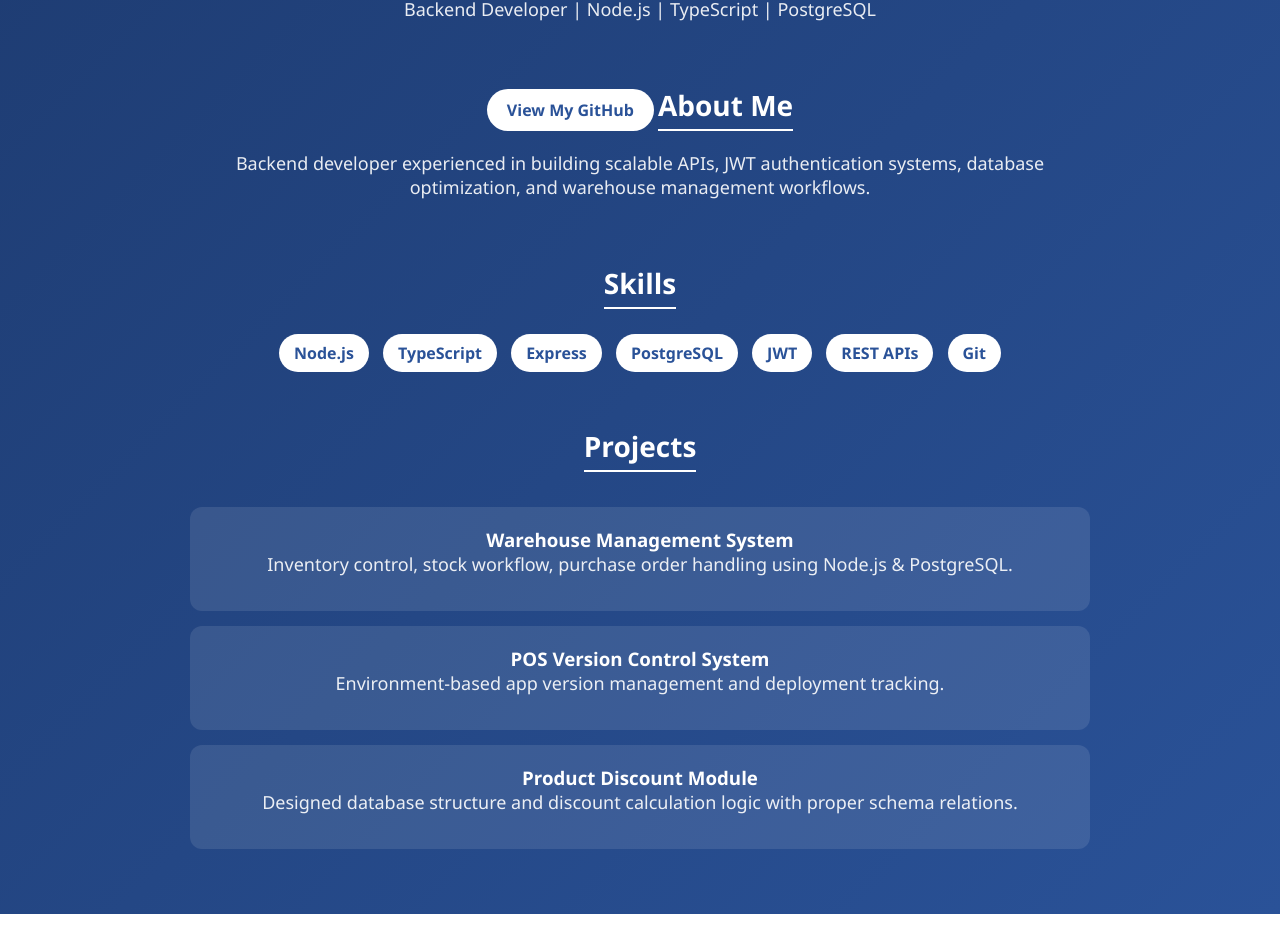
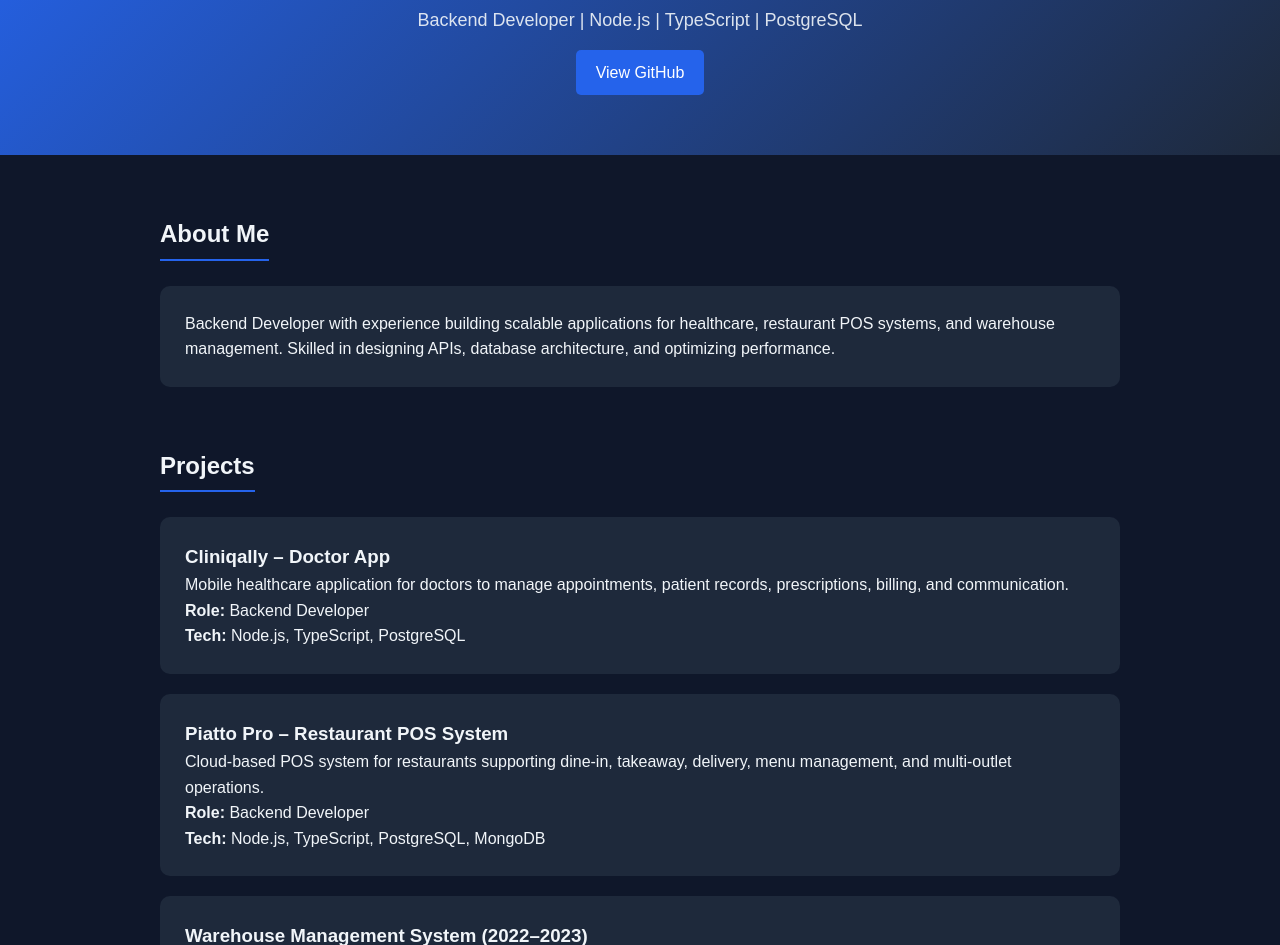
Before and after one commit to AiswaryaSajan/portfolio, a plain HTML site: page index.html in a window 1280 px wide. Shown: the part 128-1073 px from the top of the page. Before the commit the page ends 1042 px from the top, so only its background shows below. Drawn offline with Linux system fonts and the light colour scheme.

Commit message:
Update index.html

```diff
--- a/index.html
+++ b/index.html
@@ -10,132 +10,178 @@
       margin: 0;
       padding: 0;
       box-sizing: border-box;
-      font-family: 'Segoe UI', sans-serif;
     }
 
     body {
-      background: linear-gradient(135deg, #1e3c72, #2a5298);
-      color: white;
-      text-align: center;
-      padding: 50px 20px;
+      font-family: Arial, sans-serif;
+      background: #0f172a;
+      color: #f1f5f9;
+      line-height: 1.6;
     }
 
-    .container {
-      max-width: 900px;
-      margin: auto;
+    header {
+      text-align: center;
+      padding: 60px 20px;
+      background: linear-gradient(135deg, #2563eb, #1e293b);
     }
 
-    h1 {
-      font-size: 48px;
+    header h1 {
+      font-size: 40px;
       margin-bottom: 10px;
     }
 
+    header p {
+      font-size: 18px;
+      opacity: 0.9;
+    }
+
+    section {
+      max-width: 1000px;
+      margin: 60px auto;
+      padding: 0 20px;
+    }
+
     h2 {
-      margin-top: 50px;
-      margin-bottom: 20px;
-      font-size: 28px;
-      border-bottom: 2px solid white;
+      margin-bottom: 25px;
+      border-bottom: 2px solid #2563eb;
       display: inline-block;
       padding-bottom: 5px;
     }
 
-    p {
-      font-size: 18px;
-      margin-bottom: 15px;
-      opacity: 0.9;
+    .card {
+      background: #1e293b;
+      padding: 25px;
+      border-radius: 10px;
+      margin-bottom: 20px;
+      transition: transform 0.3s ease;
+    }
+
+    .card:hover {
+      transform: translateY(-5px);
     }
 
     .skills span {
       display: inline-block;
-      background: white;
-      color: #2a5298;
-      padding: 8px 15px;
+      background: #2563eb;
+      padding: 8px 14px;
       border-radius: 20px;
       margin: 5px;
-      font-weight: bold;
+      font-size: 14px;
     }
 
-    .card {
-      background: rgba(255,255,255,0.1);
-      padding: 20px;
-      border-radius: 12px;
-      margin: 15px 0;
-      transition: 0.3s;
-    }
-
-    .card:hover {
-      transform: scale(1.05);
-      background: rgba(255,255,255,0.2);
+    footer {
+      text-align: center;
+      padding: 30px;
+      background: #1e293b;
+      margin-top: 50px;
     }
 
     a {
-      color: yellow;
+      color: #60a5fa;
       text-decoration: none;
-      font-weight: bold;
+    }
+
+    a:hover {
+      text-decoration: underline;
     }
 
     .btn {
       display: inline-block;
-      margin-top: 20px;
+      margin-top: 15px;
       padding: 10px 20px;
-      background: white;
-      color: #2a5298;
-      border-radius: 25px;
+      background: #2563eb;
+      border-radius: 5px;
+      color: white;
       text-decoration: none;
-      font-weight: bold;
     }
 
     .btn:hover {
-      background: yellow;
+      background: #1d4ed8;
     }
-
   </style>
 </head>
 
 <body>
 
-  <div class="container">
-    <h1>Hi, I'm Aiswarya 👋</h1>
+  <header>
+    <h1>Aiswarya Sajan</h1>
     <p>Backend Developer | Node.js | TypeScript | PostgreSQL</p>
+    <a href="https://github.com/aiswaryasajan" class="btn" target="_blank">View GitHub</a>
+  </header>
 
-    <a href="https://github.com/AiswaryaSajan" class="btn">View My GitHub</a>
+  <section>
+    <h2>About Me</h2>
+    <div class="card">
+      <p>
+        Backend Developer with experience building scalable applications
+        for healthcare, restaurant POS systems, and warehouse management.
+        Skilled in designing APIs, database architecture, and optimizing performance.
+      </p>
+    </div>
+  </section>
 
-    <h2>About Me</h2>
-    <p>
-      Backend developer experienced in building scalable APIs,
-      JWT authentication systems, database optimization,
-      and warehouse management workflows.
-    </p>
+  <section>
+    <h2>Projects</h2>
 
+    <div class="card">
+      <h3>Cliniqally – Doctor App</h3>
+      <p>
+        Mobile healthcare application for doctors to manage appointments,
+        patient records, prescriptions, billing, and communication.
+      </p>
+      <p><strong>Role:</strong> Backend Developer</p>
+      <p><strong>Tech:</strong> Node.js, TypeScript, PostgreSQL</p>
+    </div>
+
+    <div class="card">
+      <h3>Piatto Pro – Restaurant POS System</h3>
+      <p>
+        Cloud-based POS system for restaurants supporting dine-in,
+        takeaway, delivery, menu management, and multi-outlet operations.
+      </p>
+      <p><strong>Role:</strong> Backend Developer</p>
+      <p><strong>Tech:</strong> Node.js, TypeScript, PostgreSQL, MongoDB</p>
+    </div>
+
+    <div class="card">
+      <h3>Warehouse Management System (2022–2023)</h3>
+      <p>
+        Web application for managing warehouse operations including
+        inventory tracking, stock management, and reporting.
+      </p>
+      <p><strong>Role:</strong> Backend Developer</p>
+      <p><strong>Tech:</strong> NestJS, TypeScript, PostgreSQL, MongoDB</p>
+    </div>
+
+  </section>
+
+  <section>
     <h2>Skills</h2>
     <div class="skills">
       <span>Node.js</span>
       <span>TypeScript</span>
-      <span>Express</span>
+      <span>NestJS</span>
       <span>PostgreSQL</span>
-      <span>JWT</span>
+      <span>MongoDB</span>
+      <span>Express.js</span>
       <span>REST APIs</span>
+      <span>JWT Authentication</span>
       <span>Git</span>
     </div>
+  </section>
 
-    <h2>Projects</h2>
+  <section>
+    <h2>Contact</h2>
+    <div class="card">
+      <p>Email: your-email@example.com</p>
+      <p>GitHub: <a href="https://github.com/aiswaryasajan" target="_blank">github.com/aiswaryasajan</a></p>
+      <p>LinkedIn: Add your LinkedIn link here</p>
+    </div>
+  </section>
 
-    <div class="card">
-      <h3>Warehouse Management System</h3>
-      <p>Inventory control, stock workflow, purchase order handling using Node.js & PostgreSQL.</p>
-    </div>
-
-    <div class="card">
-      <h3>POS Version Control System</h3>
-      <p>Environment-based app version management and deployment tracking.</p>
-    </div>
-
-    <div class="card">
-      <h3>Product Discount Module</h3>
-      <p>Designed database structure and discount calculation logic with proper schema relations.</p>
-    </div>
-
-  </div>
+  <footer>
+    <p>© 2026 Aiswarya Sajan | Backend Developer</p>
+  </footer>
 
 </body>
 </html>
```
